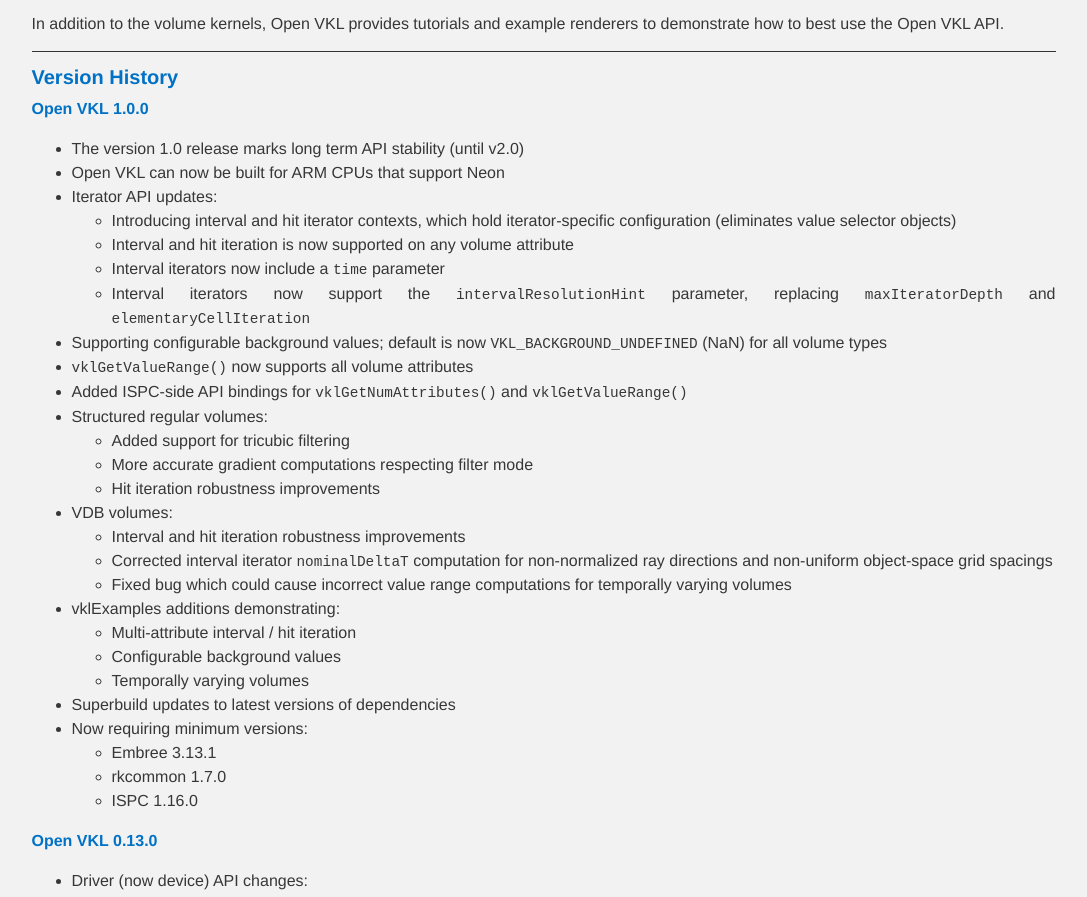
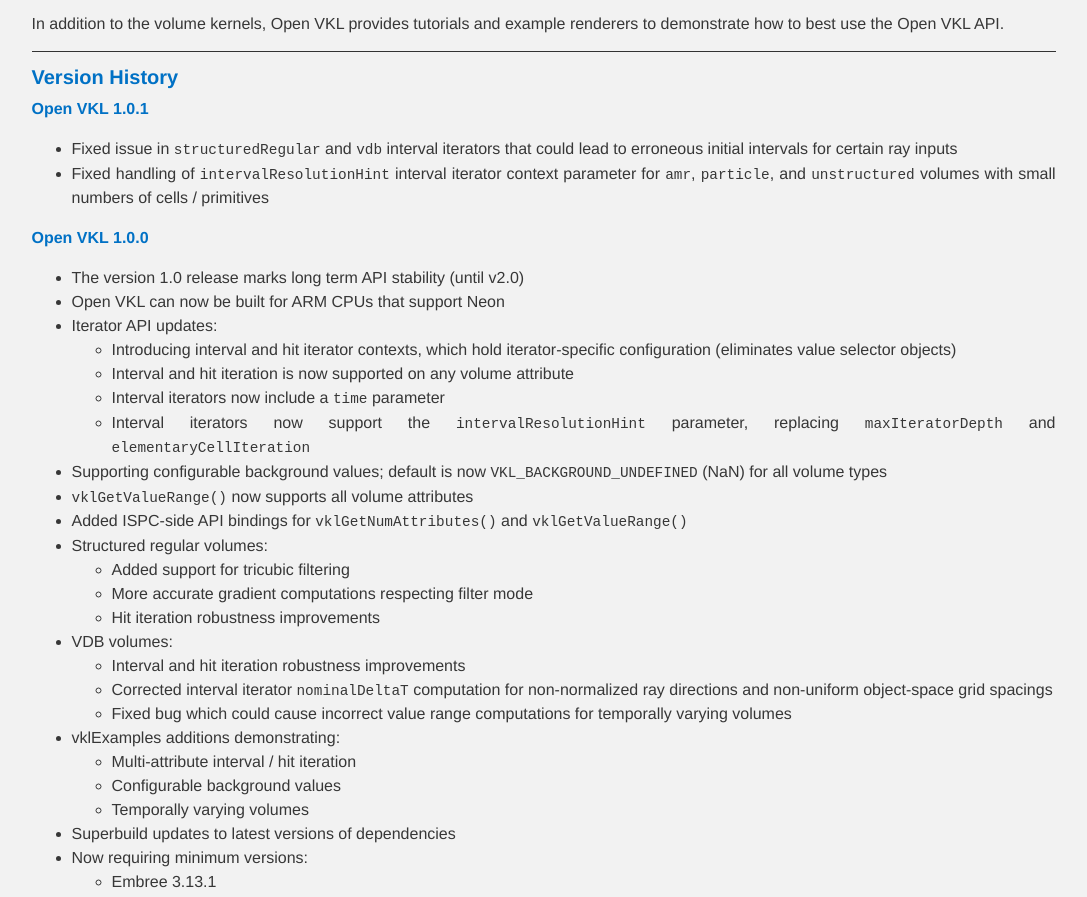
Before and after one commit to openvkl/openvkl.github.io, a plain HTML site: page index.html in a window 1280 px wide. Shown: the part 1099-1996 px from the top of the page, without its empty margins (99-1186 px from the left). Drawn offline with Linux system fonts and the light colour scheme.

Commit message:
update website for v1.0.1.

```diff
--- a/index.html
+++ b/index.html
@@ -208,6 +208,11 @@
       <p>Open VKL provides a C API, and also supports applications written with the Intel® Implicit SPMD Program Compiler (Intel® ISPC) by also providing an ISPC interface to the core volume algorithms. This makes it possible to write a renderer in ISPC that automatically vectorizes and leverages SSE, AVX, AVX2, AVX-512, and NEON instructions. ISPC also supports runtime code selection, thus ISPC will select the best code path for your application.</p>
       <p>In addition to the volume kernels, Open VKL provides tutorials and example renderers to demonstrate how to best use the Open VKL API.</p>
       <h2 id="version-history">Version History</h2>
+      <h3 id="open-vkl-1.0.1">Open VKL 1.0.1</h3>
+      <ul>
+      <li>Fixed issue in <code>structuredRegular</code> and <code>vdb</code> interval iterators that could lead to erroneous initial intervals for certain ray inputs</li>
+      <li>Fixed handling of <code>intervalResolutionHint</code> interval iterator context parameter for <code>amr</code>, <code>particle</code>, and <code>unstructured</code> volumes with small numbers of cells / primitives</li>
+      </ul>
       <h3 id="open-vkl-1.0.0">Open VKL 1.0.0</h3>
       <ul>
       <li>The version 1.0 release marks long term API stability (until v2.0)</li>
```
